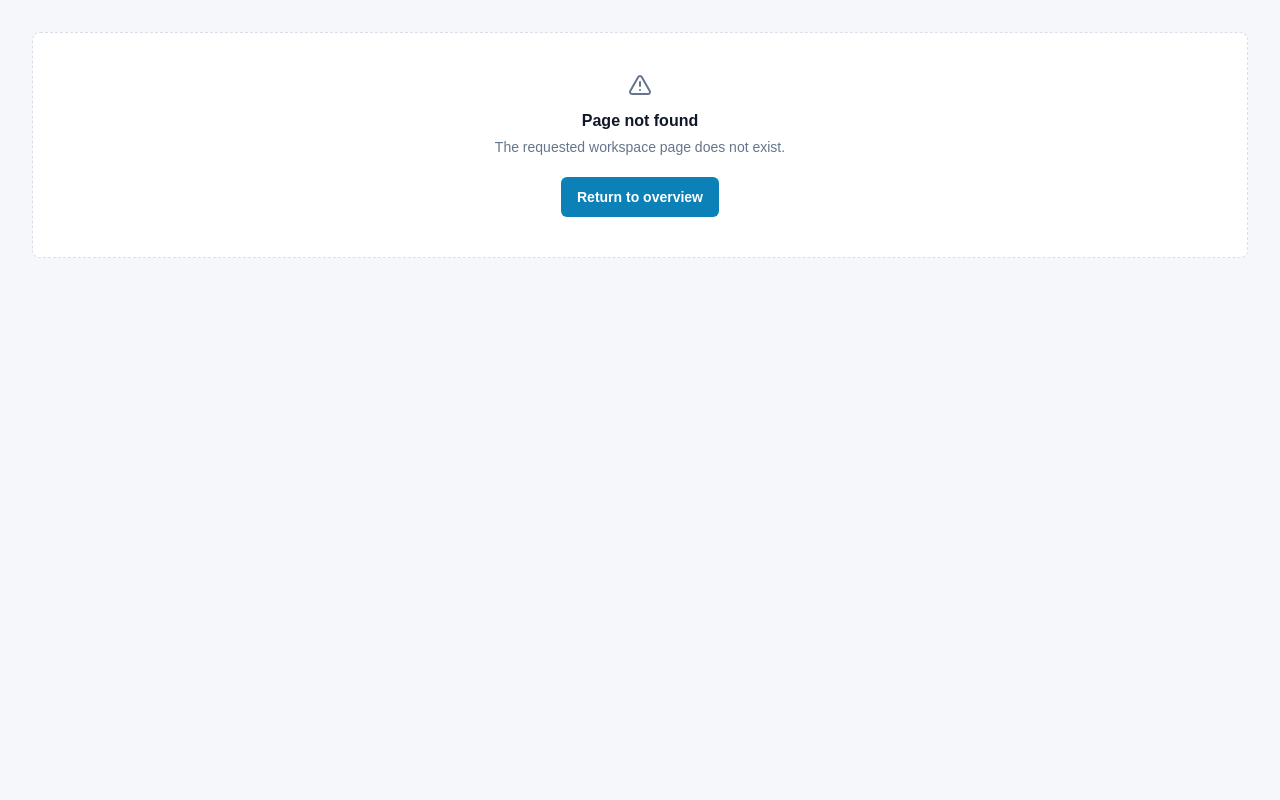
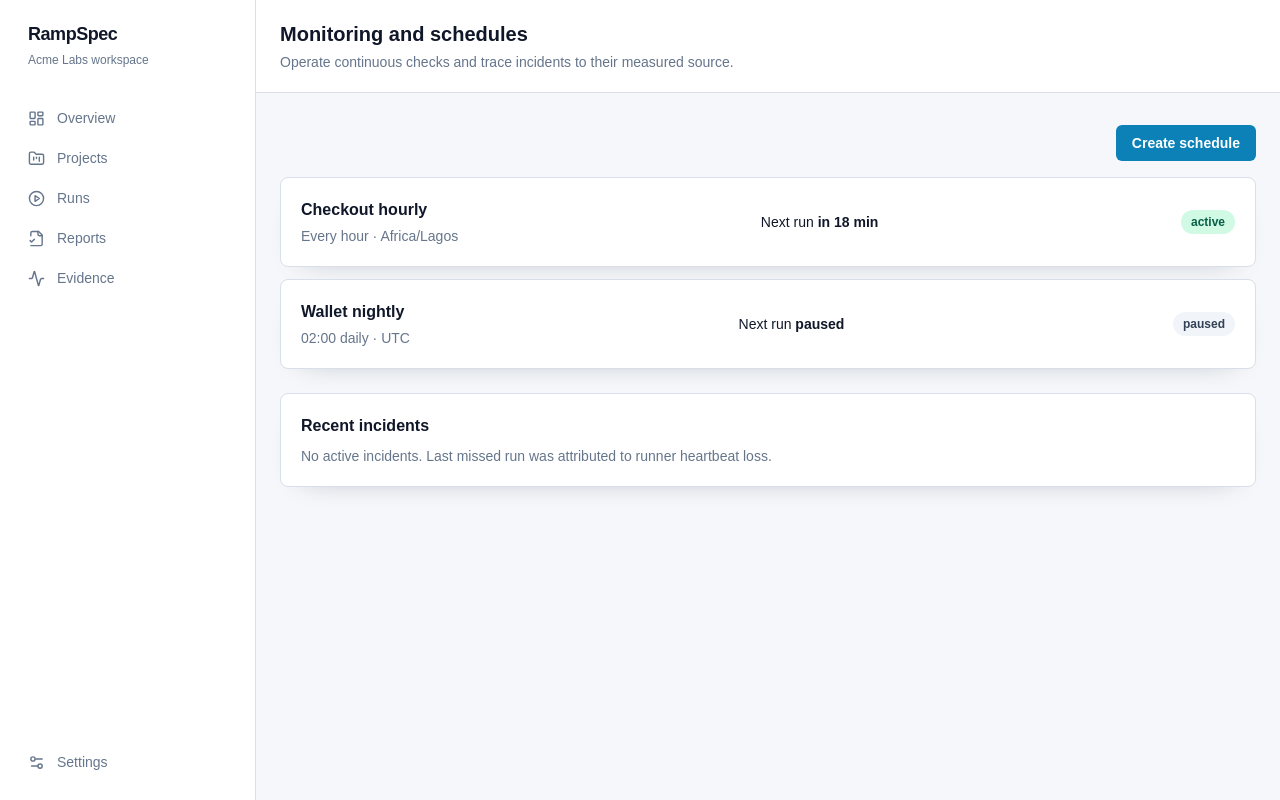
Before and after one commit to ramspec-labs/rampspec-frontend, a Next.js app: page /monitoring in a window 1280 px wide. Before the commit this address had no page. Built offline with nearby package versions, Linux system fonts and the light colour scheme.

Commit message:
Add monitoring schedules and incidents

```diff
--- /dev/null
+++ b/src/app/monitoring/page.tsx
@@ -0,0 +1,4 @@
+import { AppShell } from "@/components/app-shell";
+import { StatusBadge } from "@/components/ui/status-badge";
+const schedules = [{ name: "Checkout hourly", cron: "Every hour", timezone: "Africa/Lagos", next: "in 18 min", state: "active" }, { name: "Wallet nightly", cron: "02:00 daily", timezone: "UTC", next: "paused", state: "paused" }];
+export default function MonitoringPage() { return <AppShell title="Monitoring and schedules" description="Operate continuous checks and trace incidents to their measured source."><div className="flex justify-end"><button className="rounded-md bg-accent px-4 py-2 text-sm font-semibold text-white">Create schedule</button></div><div className="mt-4 space-y-3">{schedules.map((schedule) => <article key={schedule.name} className="flex flex-wrap items-center justify-between gap-4 rounded-lg border border-line bg-surface p-5 shadow-panel"><div><h2 className="font-semibold">{schedule.name}</h2><p className="mt-1 text-sm text-muted">{schedule.cron} · {schedule.timezone}</p></div><p className="text-sm">Next run <strong>{schedule.next}</strong></p><StatusBadge status={schedule.state === "active" ? "success" : "neutral"}>{schedule.state}</StatusBadge></article>)}</div><section className="mt-6 rounded-lg border border-line bg-surface p-5 shadow-panel"><h2 className="font-semibold">Recent incidents</h2><p className="mt-2 text-sm text-muted">No active incidents. Last missed run was attributed to runner heartbeat loss.</p></section></AppShell>; }
```
